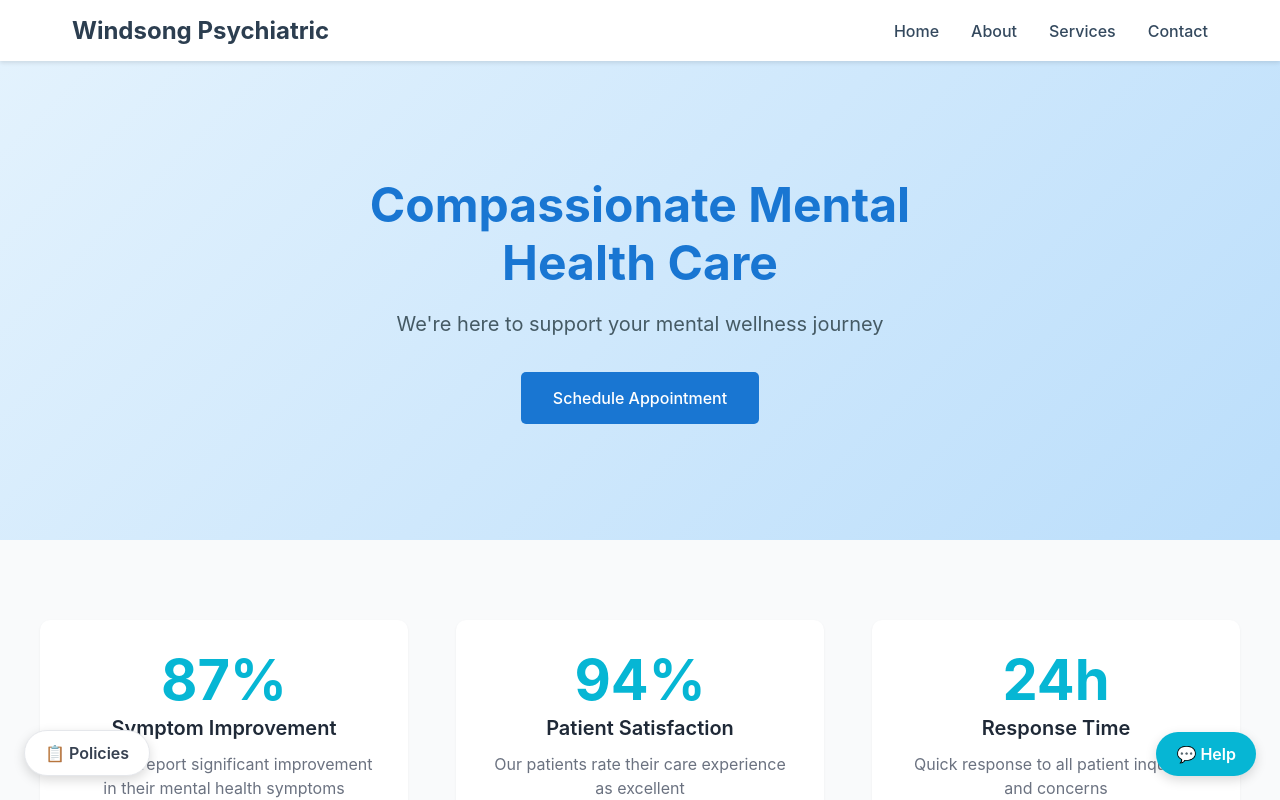
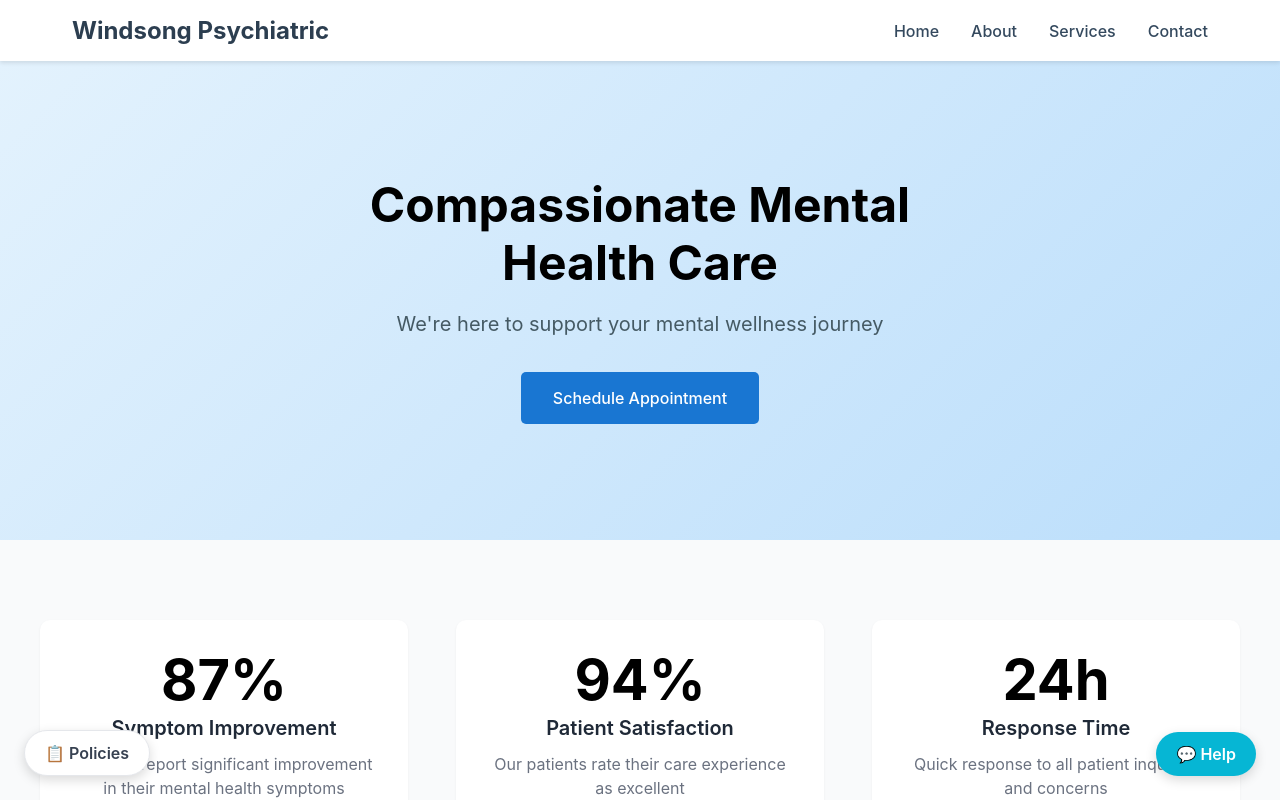
Before and after one commit to Brandi-Kinard/windsong-psychiatric, a React (Vite) app: page / in a window 1280 px wide. Shown: the top 800 px of the page. Built offline with nearby package versions, Linux system fonts and the light colour scheme.

Commit message:
Update hero title, stats, and patient portal CTA to black

```diff
--- a/src/components/CTA.css
+++ b/src/components/CTA.css
@@ -63,15 +63,15 @@
 }
 
 .cta-button-secondary {
-  background-color: white;
-  color: #06b6d4;
-  border: 2px solid #06b6d4;
+  background-color: #000000;
+  color: white;
+  border: 2px solid #000000;
 }
 
 .cta-button-secondary:hover {
-  background-color: #f0fdfa;
-  border-color: #0891b2;
-  color: #0891b2;
+  background-color: #1a1a1a;
+  border-color: #1a1a1a;
+  color: white;
 }
 
 .cta-button-icon {
--- a/src/components/Hero.css
+++ b/src/components/Hero.css
@@ -17,7 +17,7 @@
 .hero-title {
   font-size: 3rem;
   font-weight: bold;
-  color: #1976d2;
+  color: #000000;
   margin-bottom: 1rem;
   line-height: 1.2;
 }
--- a/src/components/Stats.css
+++ b/src/components/Stats.css
@@ -22,7 +22,7 @@
 .stat-value {
   font-size: 3.5rem;
   font-weight: bold;
-  color: #06b6d4; /* cyan-500 */
+  color: #000000; /* black */
   margin-bottom: 0.5rem;
   line-height: 1;
 }
```
